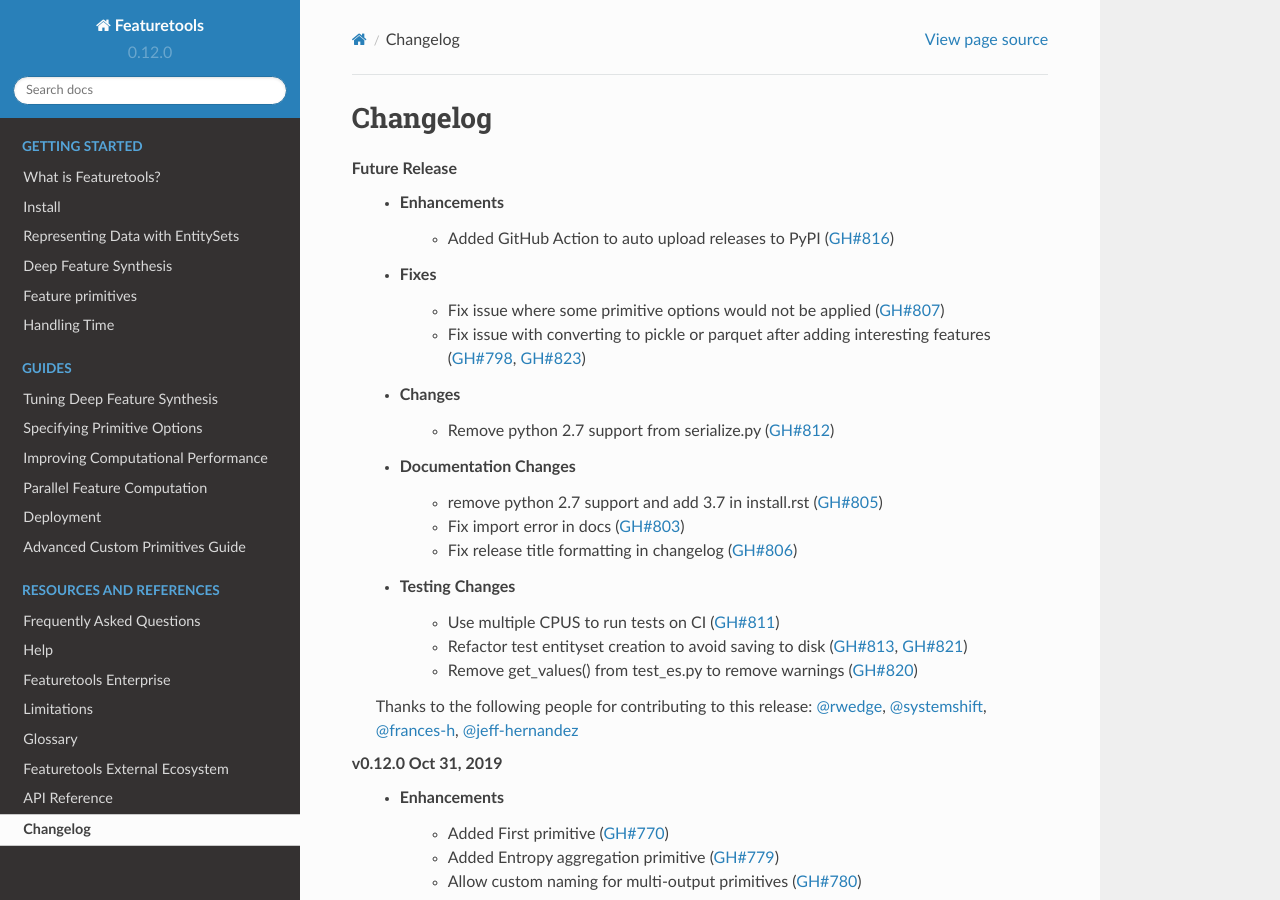
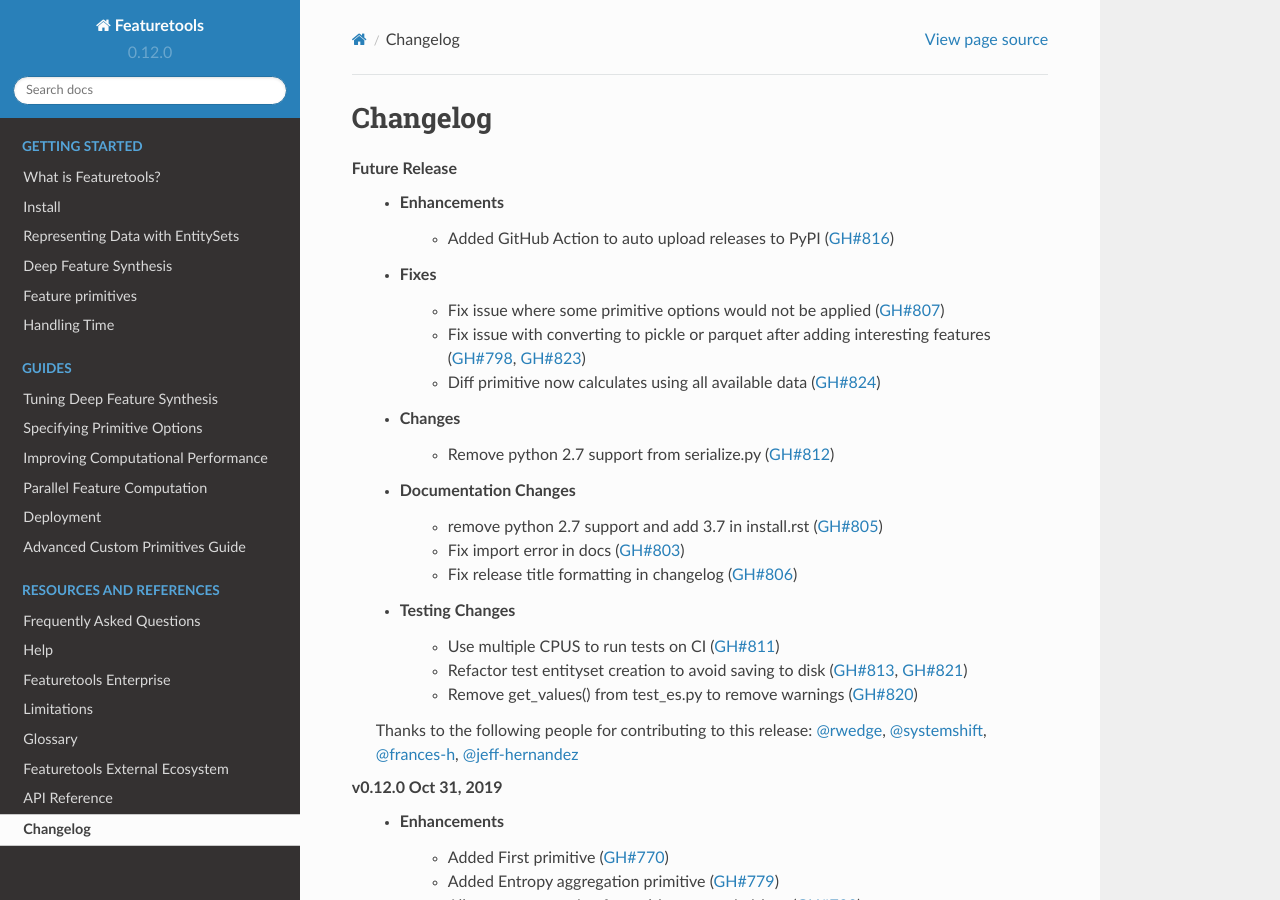
Before and after one commit to alteryx/featuretools, a Sphinx documentation site: the page built from docs/source/changelog.rst, in a window 1280 px wide and 900 px high. Built offline with Sphinx 7.4.7 and the Read the Docs theme 2.0.0, drawn with Linux system fonts in a browser that asks for light colours; pages that are not in the unit, such as notebooks, are missing from menus.

Commit message:
update changelog

```diff
--- a/docs/source/changelog.rst
+++ b/docs/source/changelog.rst
@@ -8,6 +8,7 @@
     * Fixes
         * Fix issue where some primitive options would not be applied (:pr:`807`)
         * Fix issue with converting to pickle or parquet after adding interesting features (:pr:`798`, :pr:`823`)
+        * Diff primitive now calculates using all available data (:pr:`824`)
     * Changes
         * Remove python 2.7 support from serialize.py (:pr:`812`)
     * Documentation Changes
```
